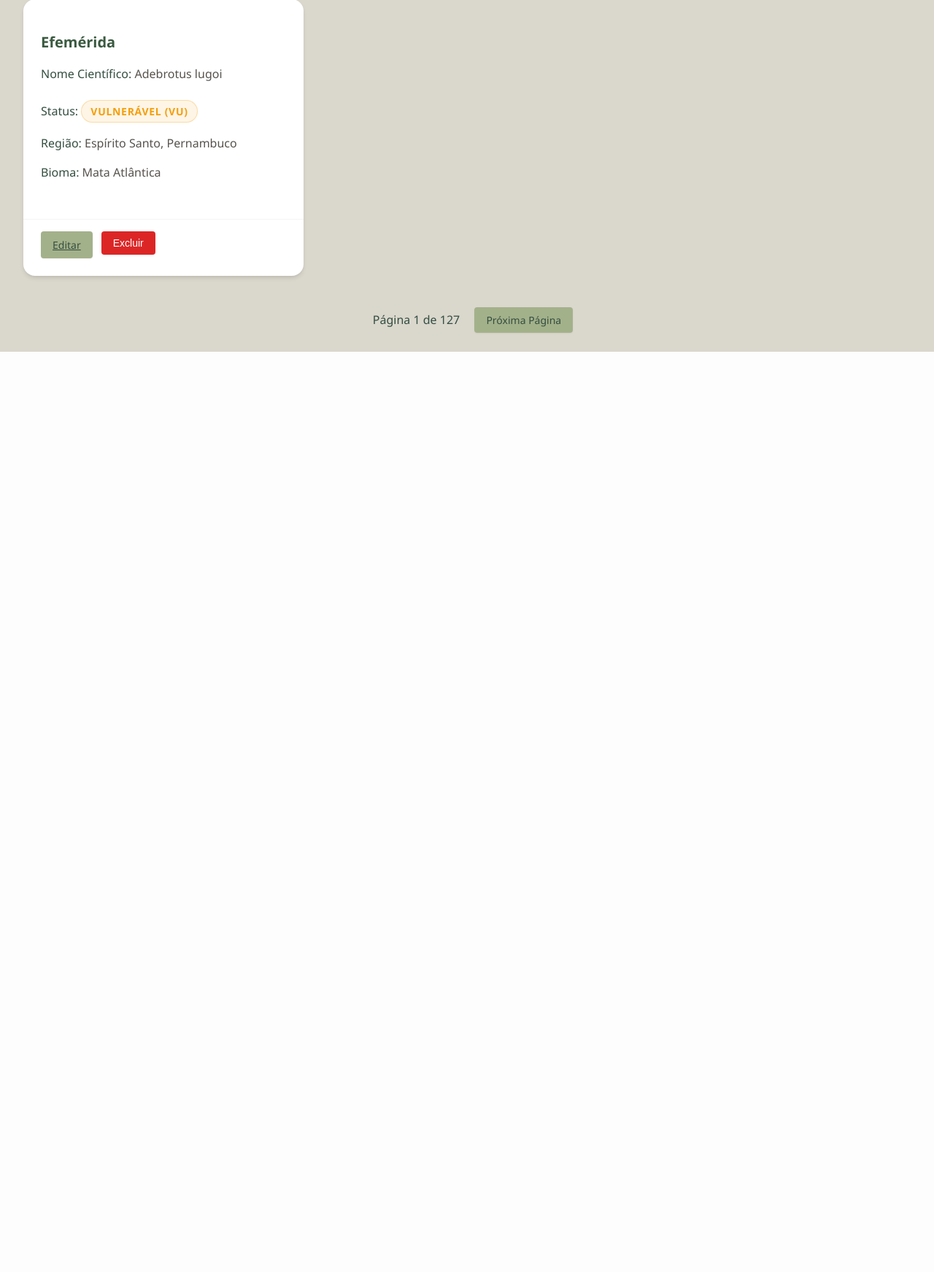
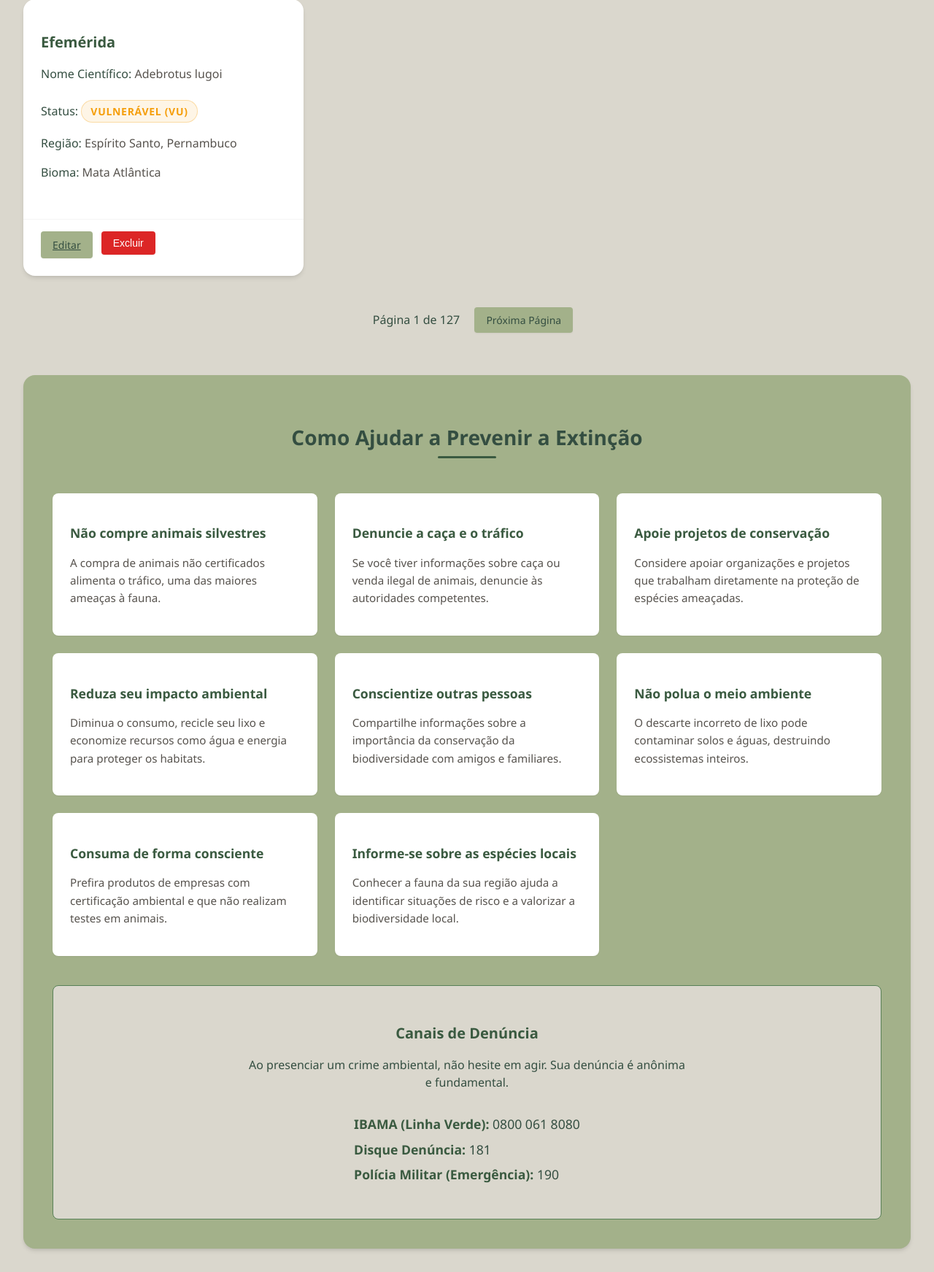
Before and after one commit to IsabelaPalhares/ProjetoApc, a Flask app: page / in a window 1280 px wide. Shown: the part 2244-3987 px from the top of the page at 73% size. Before the commit the page ends 2726 px from the top, so only its background shows below. Run offline with Flask 3, Linux system fonts and the light colour scheme.

Commit message:
Sessão Como Previnir :sparkles:

```diff
--- a/app.py
+++ b/app.py
@@ -14,33 +14,25 @@ def index():
     page = request.args.get('page', 1, type=int)
     per_page = 10
 
-    # Cria a consulta base ao banco de dados
     query = Task.query
 
-    # Se um bioma foi selecionado no filtro, modifica a consulta
     if search_biome and search_biome.strip():
         # Filtra os resultados onde a coluna 'bioma' contém o texto pesquisado
-        # Ex: Se search_biome for "Amazônia", vai encontrar "Amazônia, Cerrado"
         query = query.filter(Task.bioma.ilike(f'%{search_biome}%'))
 
-    # --- LÓGICA NOVA E MELHORADA PARA OBTER BIOMAS ÚNICOS ---
-    # 1. Busca todas as entradas da coluna 'bioma' no banco.
     all_biomas_from_db = db.session.query(Task.bioma).distinct().all()
 
     # 2. Processa os resultados para criar uma lista limpa e única.
     unique_biomes = set()  # Usar um 'set' garante que não haverá duplicatas
     for bioma_tuple in all_biomas_from_db:
-        # Pega a string, ex: "Amazônia, Cerrado"
         bioma_string = bioma_tuple[0]
-        # Separa a string pela vírgula e espaço
         individual_biomes = [b.strip() for b in bioma_string.split(',')]
         # Adiciona cada bioma individual ao set
         unique_biomes.update(individual_biomes)
 
-    # 3. Converte o set para uma lista e ordena em ordem alfabética
+
     sorted_unique_biomes = sorted(list(unique_biomes))
 
-    # Aplica a paginação na consulta (já filtrada ou não)
     pagination = query.paginate(page=page, per_page=per_page, error_out=False)
     tasks = pagination.items
 
@@ -49,8 +41,8 @@ def index():
         "index.html",
         tasks=tasks,
         pagination=pagination,
-        all_biomes=sorted_unique_biomes,  # Lista de biomas únicos para o dropdown
-        search_biome=search_biome        # O bioma atualmente filtrado
+        all_biomes=sorted_unique_biomes,
+        search_biome=search_biome
     )
 @app.route("/create", methods=["POST"])
 def create_task():
--- a/static/css/style.css
+++ b/static/css/style.css
@@ -283,3 +283,111 @@ h3 {
   0% { transform: translateX(-100%); }
   100% { transform: translateX(100%); }
 }
+
+
+/* --- SEÇÃO DE PREVENÇÃO --- */
+.prevention-section {
+  margin-top: 4rem;
+  background-color: var(--light-green);
+  padding: 2.5rem;
+  border-radius: var(--radius-lg);
+  box-shadow: var(--shadow-md);
+  text-align: center;
+}
+
+.prevention-section h2 {
+  color: var(--dark-brown);
+  font-size: 1.75rem;
+  font-weight: 700;
+  margin-bottom: 2rem;
+  position: relative;
+  display: inline-block;
+  padding-bottom: 0.5rem;
+}
+
+.prevention-section h2::after {
+  content: '';
+  position: absolute;
+  bottom: 0;
+  left: 50%;
+  transform: translateX(-50%);
+  width: 5rem;
+  height: 3px;
+  background-color: var(--primary-green);
+  border-radius: 3px;
+}
+
+.prevention-grid {
+  display: grid;
+  grid-template-columns: repeat(auto-fit, minmax(280px, 1fr));
+  gap: 1.5rem;
+  margin-top: 1rem;
+  text-align: left;
+}
+
+.prevention-card {
+  background-color: var(--white);
+  padding: 1.5rem;
+  border-radius: var(--radius-md);
+  box-shadow: var(--shadow-sm);
+  transition: transform 0.2s ease, box-shadow 0.2s ease;
+}
+
+.prevention-card:hover {
+  transform: translateY(-5px);
+  box-shadow: var(--shadow-md);
+}
+
+.prevention-card h3 {
+  color: var(--primary-green);
+  font-size: 1.1rem;
+  margin-bottom: 0.5rem;
+}
+
+.prevention-card p {
+  color: var(--dark-gray);
+  font-size: 0.95rem;
+  line-height: 1.6;
+}
+
+/* --- SEÇÃO DE CONTATOS DE AUTORIDADES --- */
+.authorities-contact {
+  margin-top: 2.5rem;
+  padding: 1.5rem;
+  background-color: var(--beige);
+  border-radius: var(--radius-md);
+  border: 1px solid var(--secondary-green);
+  text-align: center;
+}
+
+.authorities-contact h4 {
+  font-size: 1.25rem;
+  color: var(--primary-green);
+  margin-bottom: 0.5rem;
+}
+
+.authorities-contact p {
+  color: var(--dark-brown);
+  margin-bottom: 1rem;
+  max-width: 600px;
+  margin-left: auto;
+  margin-right: auto;
+}
+
+.authorities-contact ul {
+  list-style: none;
+  padding: 0;
+  display: inline-block;
+  text-align: left;
+}
+
+.authorities-contact li {
+  font-size: 1.1rem;
+  color: var(--dark-brown);
+  margin-bottom: 0.5rem;
+}
+
+.authorities-contact li strong {
+  font-weight: 600;
+  color: var(--primary-green);
+}
--- a/templates/index.html
+++ b/templates/index.html
@@ -99,5 +99,59 @@
             <a href="{{ url_for('index', page=pagination.next_num, biome=search_biome or '') }}" class="btn btn-edit" style="text-decoration: none;">Próxima Página</a>
         {% endif %}
     </div>
+    </div>
+
+    <div class="pagination" style="text-align: center; margin-top: 3rem;">
+        </div>
+
+    <section class="prevention-section">
+    <h2>Como Ajudar a Prevenir a Extinção</h2>
+    <div class="prevention-grid">
+        <div class="prevention-card">
+            <h3>Não compre animais silvestres</h3>
+            <p>A compra de animais não certificados alimenta o tráfico, uma das maiores ameaças à fauna.</p>
+        </div>
+        <div class="prevention-card">
+            <h3>Denuncie a caça e o tráfico</h3>
+            <p>Se você tiver informações sobre caça ou venda ilegal de animais, denuncie às autoridades competentes.</p>
+        </div>
+        <div class="prevention-card">
+            <h3>Apoie projetos de conservação</h3>
+            <p>Considere apoiar organizações e projetos que trabalham diretamente na proteção de espécies ameaçadas.</p>
+        </div>
+        <div class="prevention-card">
+            <h3>Reduza seu impacto ambiental</h3>
+            <p>Diminua o consumo, recicle seu lixo e economize recursos como água e energia para proteger os habitats.</p>
+        </div>
+        <div class="prevention-card">
+            <h3>Conscientize outras pessoas</h3>
+            <p>Compartilhe informações sobre a importância da conservação da biodiversidade com amigos e familiares.</p>
+        </div>
+        <div class="prevention-card">
+            <h3>Não polua o meio ambiente</h3>
+            <p>O descarte incorreto de lixo pode contaminar solos e águas, destruindo ecossistemas inteiros.</p>
+        </div>
+        <div class="prevention-card">
+            <h3>Consuma de forma consciente</h3>
+            <p>Prefira produtos de empresas com certificação ambiental e que não realizam testes em animais.</p>
+        </div>
+        <div class="prevention-card">
+            <h3>Informe-se sobre as espécies locais</h3>
+            <p>Conhecer a fauna da sua região ajuda a identificar situações de risco e a valorizar a biodiversidade local.</p>
+        </div>
+    </div>
+
+    <div class="authorities-contact">
+        <h4>Canais de Denúncia</h4>
+        <p>Ao presenciar um crime ambiental, não hesite em agir. Sua denúncia é anônima e fundamental.</p>
+        <ul>
+            <li><strong>IBAMA (Linha Verde):</strong> 0800 061 8080</li>
+            <li><strong>Disque Denúncia:</strong> 181</li>
+            <li><strong>Polícia Militar (Emergência):</strong> 190</li>
+        </ul>
+    </div>
+</section>
+    </body>
+</html>
 </body>
 </html>
```
Also changed, not shown: instance/site.db.
